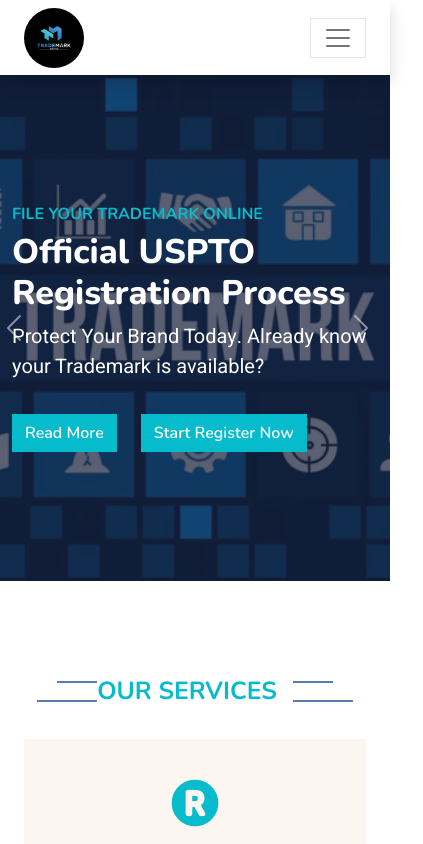
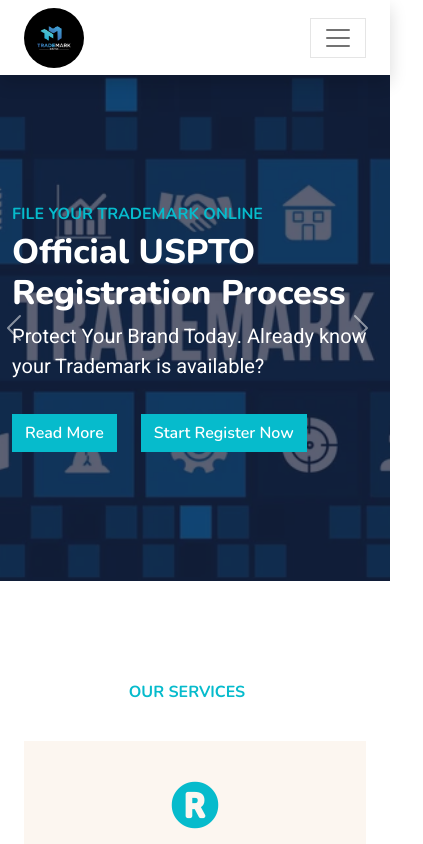
Before and after one commit to Fahad12405/UPSTO-Trademark_Revive, a React (Vite) app: page / in a window 390 px wide. Shown: the top 844 px of the page, 423 px wide, since content can reach past the window. Built offline with nearby package versions, Linux system fonts and the light colour scheme.

Commit message:
fix error of wrap in mobile responsive

```diff
--- a/src/assets/css/style.css
+++ b/src/assets/css/style.css
@@ -216,44 +216,59 @@
 }
 
 
-/*** Section Title ***/
 .section-title {
     position: relative;
     display: inline-block;
     text-transform: uppercase;
+    font-size: 1.5rem; /* Adjust font size as needed */
+    font-weight: bold; /* Make title bold */
+    color: var(--primary); /* Change text color */
+    padding: 10px 0; /* Add padding for spacing */
+}
+
+.section-title::before,
+.section-title::after {
+    position: absolute;
+    content: "";
+    height: 2px;
+    background: var(--primary);
+    z-index: -1;
+    transition: all 0.3s ease; /* Add transition for hover effect */
 }
 
 .section-title::before {
-    position: absolute;
-    content: "";
-    width: calc(100% + 80px);
-    height: 2px;
-    top: 4px;
-    left: -40px;
-    background: var(--primary);
-    z-index: -1;
+    width: 100%;
+    top: 50%; /* Center it vertically */
+    left: 0; /* Align to the left */
 }
 
 .section-title::after {
-    position: absolute;
-    content: "";
-    width: calc(100% + 120px);
-    height: 2px;
-    bottom: 5px;
-    left: -60px;
-    background: var(--primary);
-    z-index: -1;
+    width: 100%;
+    bottom: 0; /* Align to the bottom */
+    left: 0; /* Align to the left */
 }
 
-.section-title.text-start::before {
-    width: calc(100% + 40px);
-    left: 0;
+/* Hover effect for better interaction */
+.section-title:hover::before,
+.section-title:hover::after {
+    transform: scaleX(1.1); /* Slightly enlarge on hover */
 }
 
-.section-title.text-start::after {
-    width: calc(100% + 60px);
-    left: 0;
+/* Responsive styles */
+@media (max-width: 768px) {
+    .section-title {
+        font-size: 1.25rem; /* Decrease font size on smaller screens */
+        padding: 8px 0; /* Adjust padding */
+    }
 }
+
+@media (max-width: 480px) {
+    .section-title {
+        font-size: 1rem; /* Further decrease font size on mobile */
+        padding: 6px 0; /* Adjust padding for mobile */
+    }
+}
+
 
 
 /*** Service ***/
```
